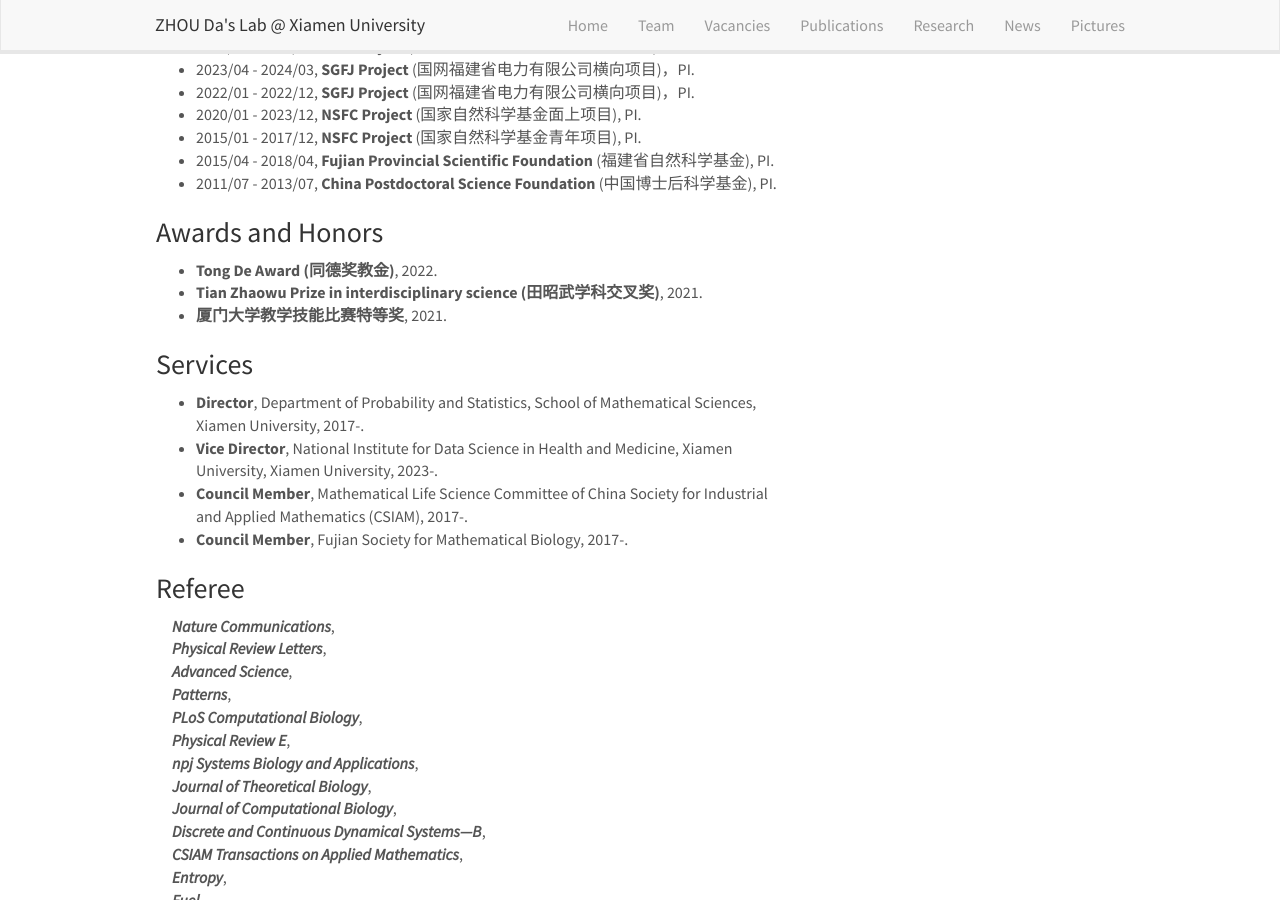
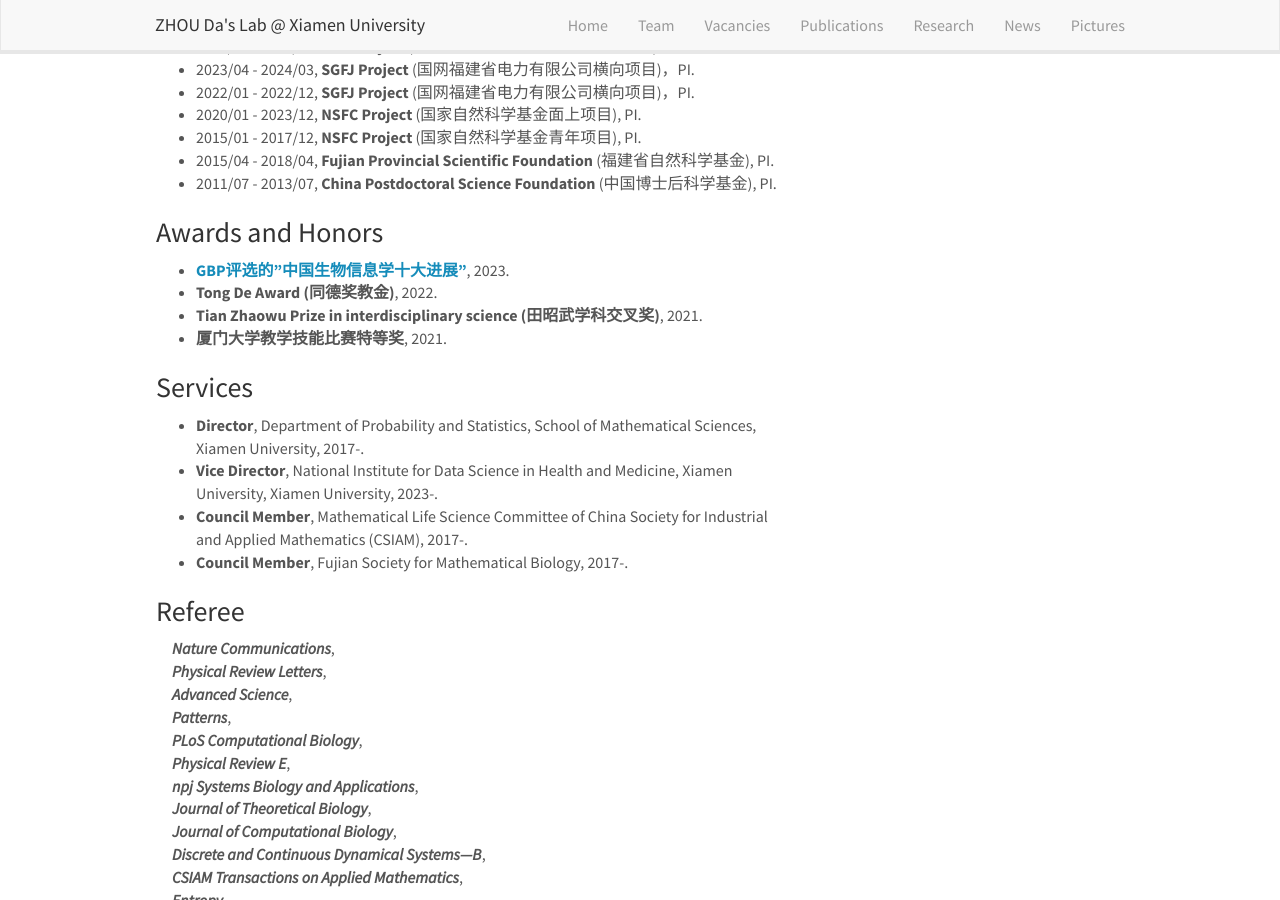
Before and after one commit to ZhouDaLab/zhoudalab.github.io, a Jekyll site: the page built from _pages/home.md, in a window 1280 px wide and 900 px high, scrolled down 1271 px. Built offline with Jekyll 4.4.1, drawn with Linux system fonts in a browser that asks for light colours; nearby versions of some CDN libraries.

Commit message:
Update home.md

```diff
--- a/_pages/home.md
+++ b/_pages/home.md
@@ -58,6 +58,7 @@ Email：zhouda@xmu.edu.cn
 - 2011/07 - 2013/07, **China Postdoctoral Science Foundation** (中国博士后科学基金), PI.
 
 ### Awards and Honors
+- [**GBP评选的"中国生物信息学十大进展"**](http://gpb.big.ac.cn/news/1020), 2023.
 - **Tong De Award (同德奖教金)**, 2022.
 - **Tian Zhaowu Prize in interdisciplinary science (田昭武学科交叉奖)**, 2021.
 - **厦门大学教学技能比赛特等奖**, 2021.
```
